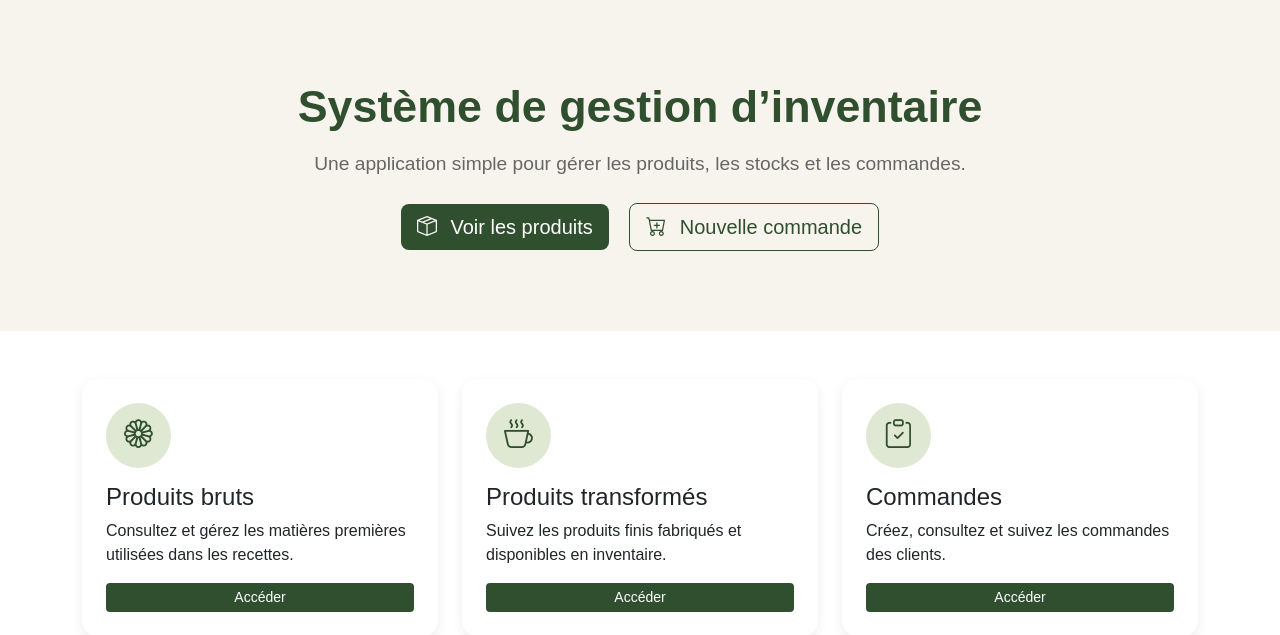
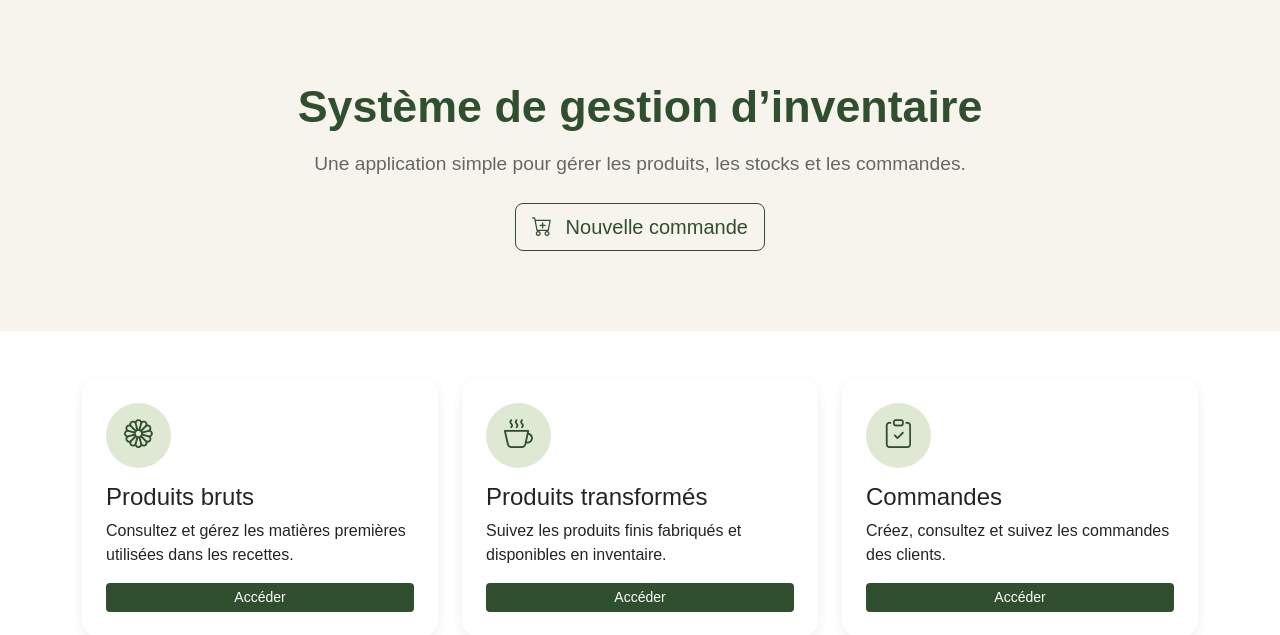
Before and after one commit to MatthewOPJ/Travail_De_Session_BD, a PHP site: page / in a window 1280 px wide. Shown: the part 56-691 px from the top of the page. Run offline with PHP 8.4, Linux system fonts and the light colour scheme.

Commit message:
Update index.php

```diff
--- a/TravailSessionBD/index.php
+++ b/TravailSessionBD/index.php
@@ -124,11 +124,6 @@
       </p>
 
       <div class="mt-4">
-        <a href="produits.php" class="btn btn-principal btn-lg me-md-3">
-          <i class="bi bi-box-seam me-2"></i>
-          Voir les produits
-        </a>
-
         <a href="commandes.php" class="btn btn-outline-principal btn-lg">
           <i class="bi bi-cart-plus me-2"></i>
           Nouvelle commande
```
